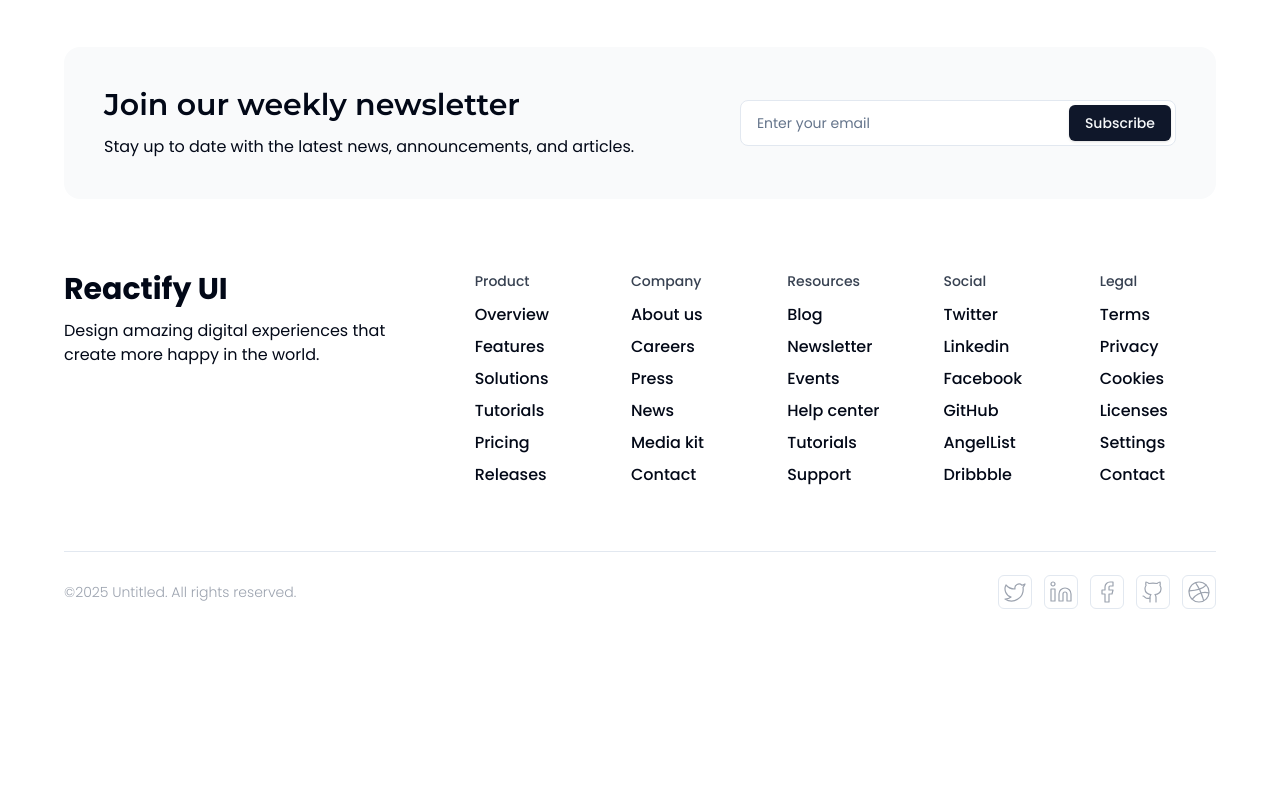
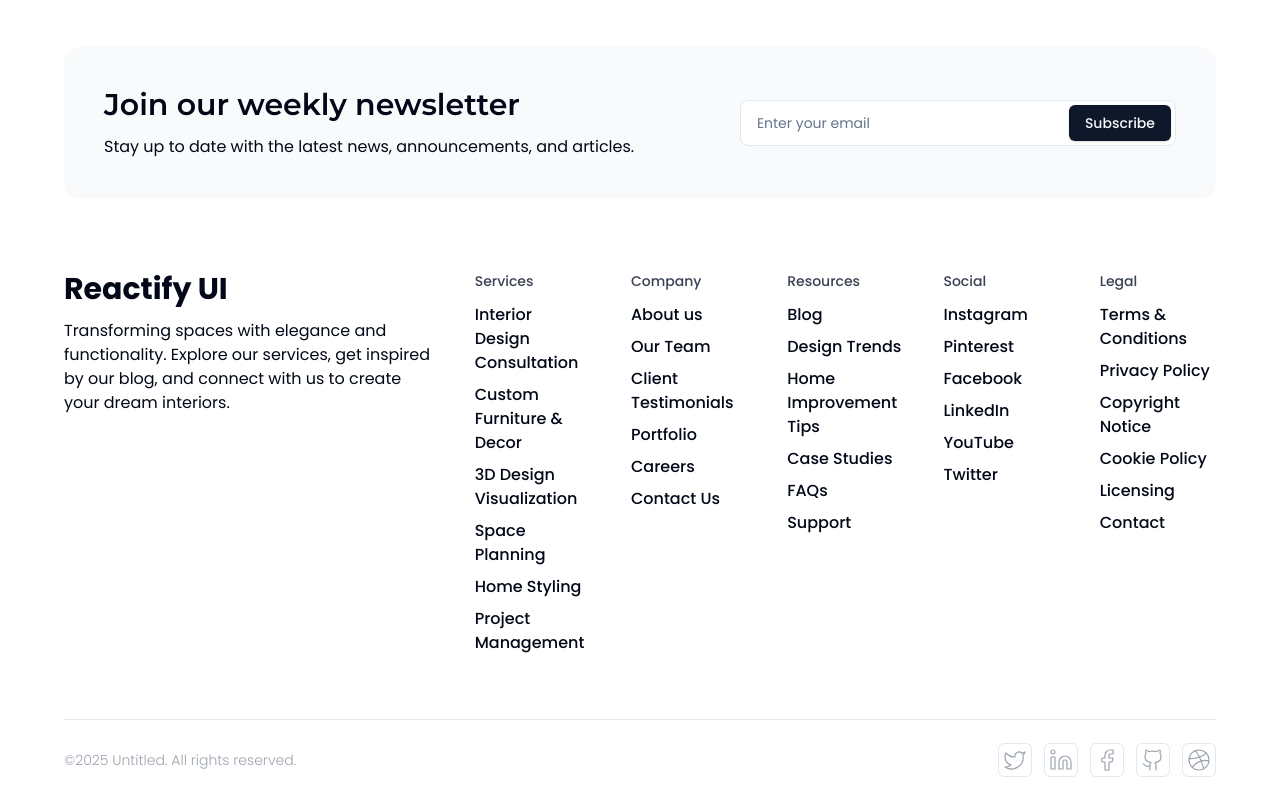
Before and after one commit to shashankaz/relix, a React (Vite) app: page / in a window 1280 px wide. Shown: the part 2959-3759 px from the top of the page. Before the commit the page ends 3591 px from the top, so only its background shows below. Built offline with nearby package versions, Linux system fonts and the light colour scheme.

Commit message:
feat: update footer content to reflect new services and legal information

```diff
--- a/src/components/Footer.tsx
+++ b/src/components/Footer.tsx
@@ -8,48 +8,49 @@ const Footer = () => {
         <div className="w-full lg:w-2/6">
           <h1 className="text-3xl font-bold">Reactify UI</h1>
           <p className="mt-3">
-            Design amazing digital experiences that create more happy in the
-            world.
+            Transforming spaces with elegance and functionality. Explore our
+            services, get inspired by our blog, and connect with us to create
+            your dream interiors.
           </p>
         </div>
         <div className="w-full lg:w-4/6 grid grid-cols-2 md:grid-cols-3 lg:grid-cols-5 gap-10">
           <ul className="space-y-2 font-medium">
-            <li className="text-sm mb-3 text-gray-700">Product</li>
+            <li className="text-sm mb-3 text-gray-700">Services</li>
             <motion.li
               whileHover={{ x: 12 }}
               className="hover:underline hover:cursor-pointer"
             >
-              Overview
+              Interior Design Consultation
             </motion.li>
             <motion.li
               whileHover={{ x: 12 }}
               className="hover:underline hover:cursor-pointer"
             >
-              Features
+              Custom Furniture & Decor
             </motion.li>
             <motion.li
               whileHover={{ x: 12 }}
               className="hover:underline hover:cursor-pointer"
             >
-              Solutions
+              3D Design Visualization
             </motion.li>
             <motion.li
               whileHover={{ x: 12 }}
               className="hover:underline hover:cursor-pointer"
             >
-              Tutorials
+              Space Planning
             </motion.li>
             <motion.li
               whileHover={{ x: 12 }}
               className="hover:underline hover:cursor-pointer"
             >
-              Pricing
+              Home Styling
             </motion.li>
             <motion.li
               whileHover={{ x: 12 }}
               className="hover:underline hover:cursor-pointer"
             >
-              Releases
+              Project Management
             </motion.li>
           </ul>
           <ul className="space-y-2 font-medium">
@@ -58,7 +59,25 @@ const Footer = () => {
               whileHover={{ x: 12 }}
               className="hover:underline hover:cursor-pointer"
             >
-              About us{" "}
+              About us
+            </motion.li>
+            <motion.li
+              whileHover={{ x: 12 }}
+              className="hover:underline hover:cursor-pointer"
+            >
+              Our Team
+            </motion.li>
+            <motion.li
+              whileHover={{ x: 12 }}
+              className="hover:underline hover:cursor-pointer"
+            >
+              Client Testimonials
+            </motion.li>
+            <motion.li
+              whileHover={{ x: 12 }}
+              className="hover:underline hover:cursor-pointer"
+            >
+              Portfolio
             </motion.li>
             <motion.li
               whileHover={{ x: 12 }}
@@ -70,25 +89,7 @@ const Footer = () => {
               whileHover={{ x: 12 }}
               className="hover:underline hover:cursor-pointer"
             >
-              Press
-            </motion.li>
-            <motion.li
-              whileHover={{ x: 12 }}
-              className="hover:underline hover:cursor-pointer"
-            >
-              News
-            </motion.li>
-            <motion.li
-              whileHover={{ x: 12 }}
-              className="hover:underline hover:cursor-pointer"
-            >
-              Media kit
-            </motion.li>
-            <motion.li
-              whileHover={{ x: 12 }}
-              className="hover:underline hover:cursor-pointer"
-            >
-              Contact
+              Contact Us
             </motion.li>
           </ul>
           <ul className="space-y-2 font-medium">
@@ -103,25 +104,25 @@ const Footer = () => {
               whileHover={{ x: 12 }}
               className="hover:underline hover:cursor-pointer"
             >
-              Newsletter
+              Design Trends
             </motion.li>
             <motion.li
               whileHover={{ x: 12 }}
               className="hover:underline hover:cursor-pointer"
             >
-              Events
+              Home Improvement Tips
             </motion.li>
             <motion.li
               whileHover={{ x: 12 }}
               className="hover:underline hover:cursor-pointer"
             >
-              Help center
+              Case Studies
             </motion.li>
             <motion.li
               whileHover={{ x: 12 }}
               className="hover:underline hover:cursor-pointer"
             >
-              Tutorials
+              FAQs
             </motion.li>
             <motion.li
               whileHover={{ x: 12 }}
@@ -136,13 +137,13 @@ const Footer = () => {
               whileHover={{ x: 12 }}
               className="hover:underline hover:cursor-pointer"
             >
-              Twitter
+              Instagram
             </motion.li>
             <motion.li
               whileHover={{ x: 12 }}
               className="hover:underline hover:cursor-pointer"
             >
-              Linkedin
+              Pinterest
             </motion.li>
             <motion.li
               whileHover={{ x: 12 }}
@@ -154,57 +155,52 @@ const Footer = () => {
               whileHover={{ x: 12 }}
               className="hover:underline hover:cursor-pointer"
             >
-              GitHub
+              LinkedIn
             </motion.li>
             <motion.li
               whileHover={{ x: 12 }}
               className="hover:underline hover:cursor-pointer"
             >
-              AngelList
+              YouTube
             </motion.li>
             <motion.li
               whileHover={{ x: 12 }}
               className="hover:underline hover:cursor-pointer"
             >
-              Dribbble
+              Twitter
             </motion.li>
           </ul>
           <ul className="space-y-2 font-medium">
+            <li className="text-sm mb-3 text-gray-700">Legal</li>
             <motion.li
               whileHover={{ x: 12 }}
-              className="text-sm mb-3 text-gray-700"
+              className="hover:underline hover:cursor-pointer"
             >
-              Legal
+              Terms & Conditions
             </motion.li>
             <motion.li
               whileHover={{ x: 12 }}
               className="hover:underline hover:cursor-pointer"
             >
-              Terms
+              Privacy Policy
             </motion.li>
             <motion.li
               whileHover={{ x: 12 }}
               className="hover:underline hover:cursor-pointer"
             >
-              Privacy
+              Copyright Notice
             </motion.li>
             <motion.li
               whileHover={{ x: 12 }}
               className="hover:underline hover:cursor-pointer"
             >
-              Cookies
+              Cookie Policy
             </motion.li>
             <motion.li
               whileHover={{ x: 12 }}
               className="hover:underline hover:cursor-pointer"
             >
-              Licenses
-            </motion.li>
-            <motion.li
-              whileHover={{ x: 12 }}
-              className="hover:underline hover:cursor-pointer"
-            >
-              Settings
+              Licensing
             </motion.li>
             <motion.li
               whileHover={{ x: 12 }}
```
